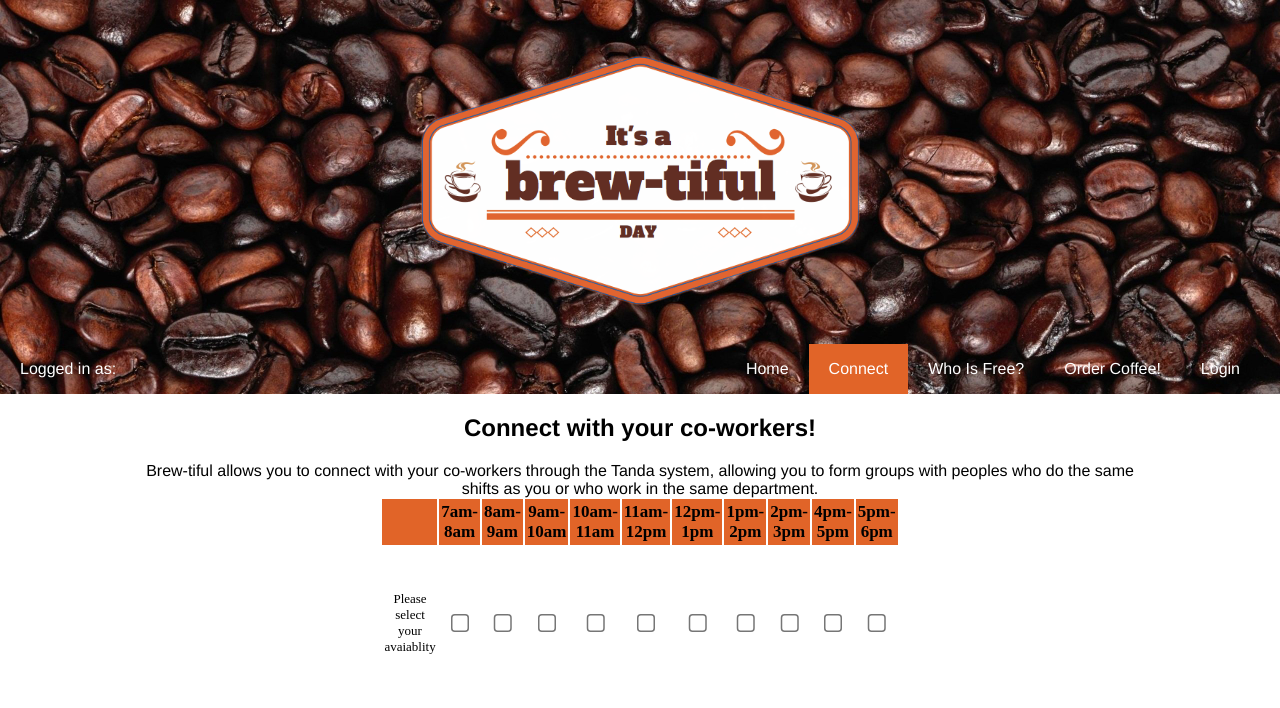
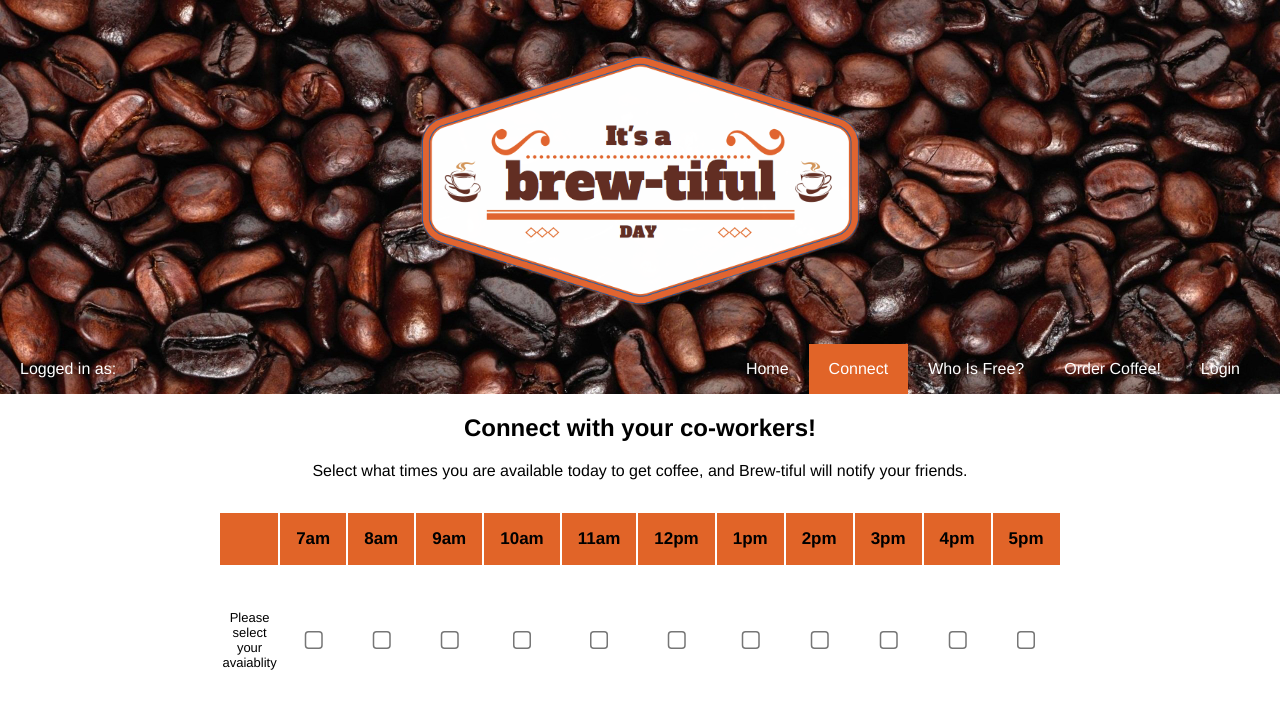
Before and after one commit to r-portas/tanda-2017, a React (Create React App) app: page /connect in a window 1280 px wide. Shown: the top 708 px of the page. Built offline with nearby package versions, Linux system fonts and the light colour scheme.

Commit message:
cannot rememebr

```diff
--- a/src/components/Connect.css
+++ b/src/components/Connect.css
@@ -1,11 +1,10 @@
 table.paleOrangeRows {
-  font-family: "Times New Roman", Times, serif;
   border: 1px solid #FFFFFF;
   width: 350px;
   height: 200px;
   text-align: center;
   border-collapse: collapse;
-  margin: auto;
+  margin: 2rem auto;
 }
 table.paleOrangeRows td, table.paleOrangeRows th {
   border: 1px solid #FFFFFF;
@@ -27,6 +26,7 @@ table.paleOrangeRows thead th {
   color: #000000;
   text-align: center;
   border-left: 2px solid #FFFFFF;
+  padding: 1rem;
 }
 
 table.paleOrangeRows thead th:first-child {
--- a/src/components/Connect.js
+++ b/src/components/Connect.js
@@ -7,16 +7,17 @@ class Connect extends Component {
 		super(props);
 
 		this.state = {
-			"7am-8am": false,
-			"8am-9am": false,
-			"9am-10am": false,
-			"10am-11am": false,
-			"11am-12pm": false,
-			"12pm-1pm": false,
-			"1pm-2pm": false,
-			"2pm-3pm": false,
-			"4pm-5pm": false,
-			"5pm-6pm": false
+			"7am": false,
+			"8am": false,
+			"9am": false,
+			"10am": false,
+			"11am": false,
+			"12pm": false,
+			"1pm": false,
+			"2pm": false,
+			"3pm": false,
+			"4pm": false,
+			"5pm": false
 		}
 
 		this.renderHeaders = this.renderHeaders.bind(this);
@@ -49,8 +50,7 @@ class Connect extends Component {
         <h2>Connect with your co-workers!</h2>
 
         <p style={{width: "80%", margin: "auto"}}>
-          Brew-tiful allows you to connect with your co-workers through
-          the Tanda system, allowing you to form groups with peoples who do the same shifts as you or who work in the same department.
+          Select what times you are available today to get coffee, and Brew-tiful will notify your friends.
         </p>
 
         <table className="paleOrangeRows">
--- a/src/components/Header.css
+++ b/src/components/Header.css
@@ -45,6 +45,7 @@
 
 .Header-selected {
     background: #E16428;
+    transition: all 0.4s;
 }
 
 .Header-logo {
--- a/src/components/Landing.js
+++ b/src/components/Landing.js
@@ -10,7 +10,7 @@ class Landing extends Component {
         <h2>Do you ever feel like just having a coffee break with your colleagues?</h2>
         <h4>Is it frustrating not knowing when they are free for a coffee break?</h4>
         <p>
-          Don’t worry! It’s a brew-tiful day!
+          Don’t worry! It’s a Brew-tiful Day!
         </p>
         <p>
           You can now easily connect with your colleagues and organise a coffee break with the simple use of this web app.
@@ -22,15 +22,8 @@ class Landing extends Component {
         </p>
 
         <button className="Landing-login" onClick={this.login}>Login via Google</button>
-
-        <h2>Connect with your co-workers!</h2>
-
-        <p>
-          Brew-tiful allows you to connect with your co-workers through
-          the Tanda system, allowing you to form groups with peoples who do the same shifts as you or who work in the same department.
-        </p>
-
-        <img src={cup} style={{height: "80px"}}/>
+        <br/>
+        <img src={cup} style={{margin: "1rem", height: "80px"}}/>
       </div>
     )
   }
```
